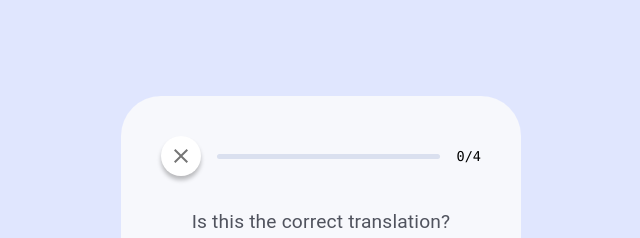
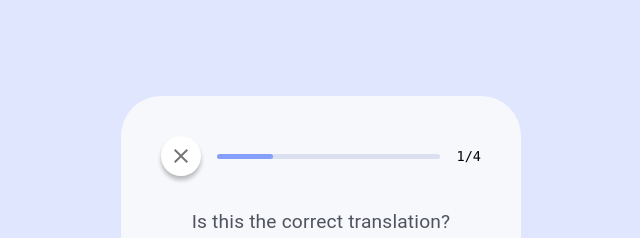
Before and after one commit to olivertembo/language-learning-app, a Next.js app: page / in a window 1280 px wide. Shown: the top 238 px of the page, without its empty margins (319-959 px from the left). Built offline with nearby package versions, Linux system fonts and the light colour scheme.

Commit message:
fix current progress by accounting for zero index

```diff
--- a/src/app/page.tsx
+++ b/src/app/page.tsx
@@ -15,6 +15,7 @@ export default function Home() {
 
   const nextQuestion = () => {
     if (current === questions.length - 1) {
+      console.log('end of questions');
     }else{
       setCurrent(current + 1);
     }
@@ -36,7 +37,11 @@ export default function Home() {
   return (
     <main className={styles.main}>
       <div className={styles.app}>
-        <ProgressBar handleClose={resetProgress} current={current} total={questions.length} />
+        <ProgressBar
+          handleClose={resetProgress}
+          current={current + 1}
+          total={questions.length}
+        />
         <Typography
           sx={{
             color: "#50535e",
```
